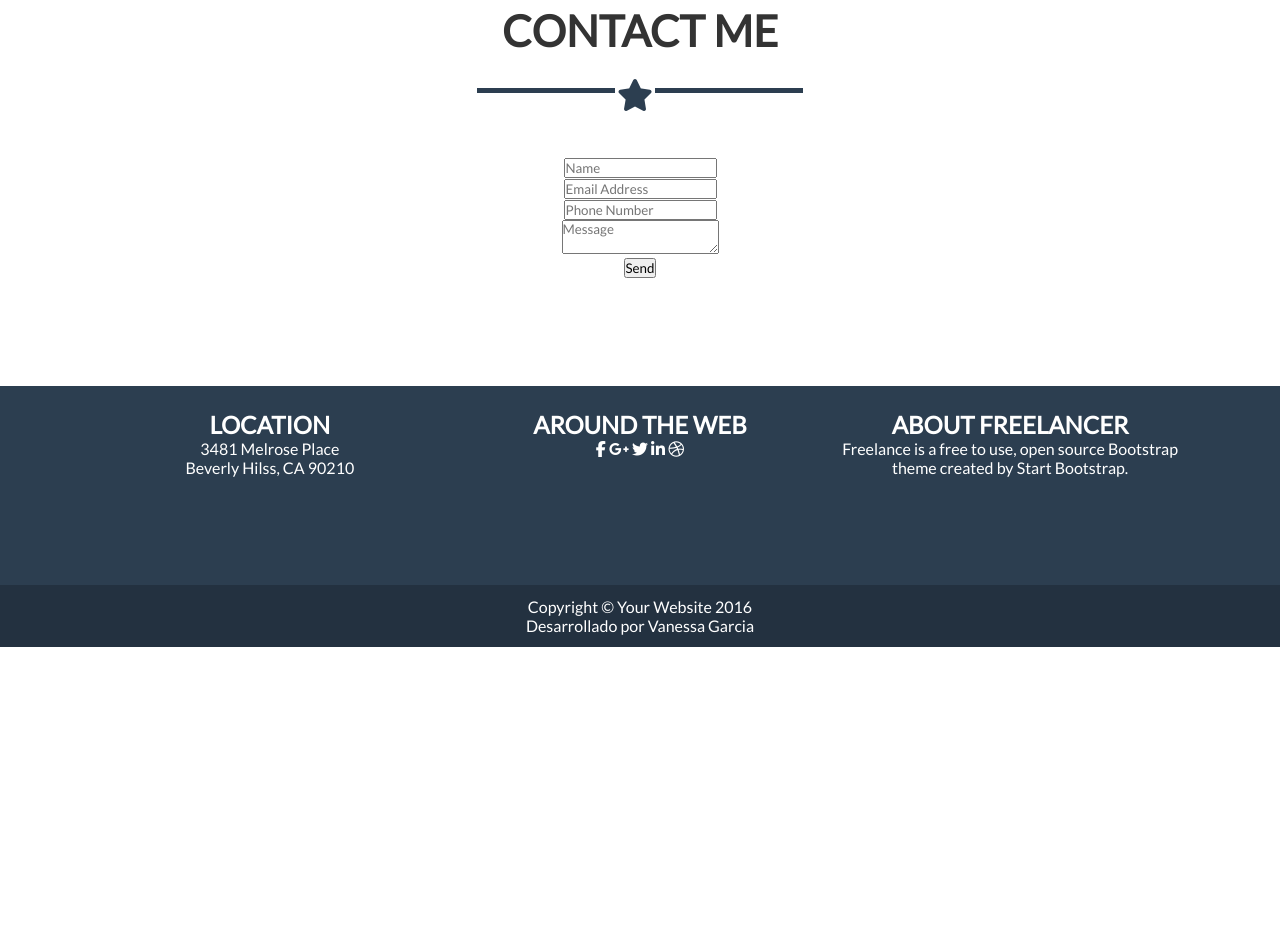
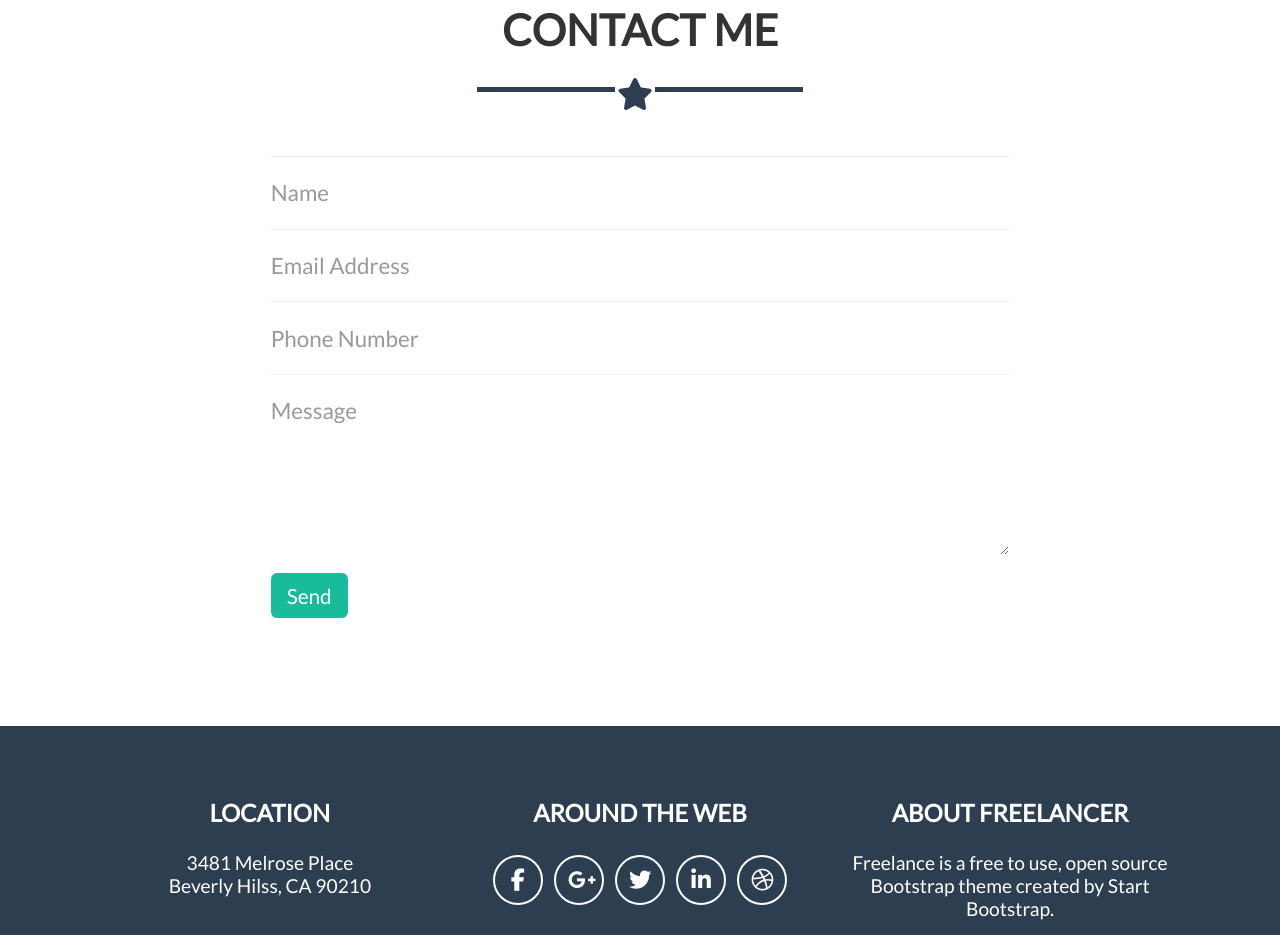
Before and after one commit to vanegarciay/freelancer-laboratoria, a plain HTML site: page index.html in a window 1280 px wide. Shown: the part 2262-3197 px from the top of the page. Before the commit the page ends 2909 px from the top, so only its background shows below. Drawn offline with Linux system fonts and the light colour scheme.

Commit message:
mejoras en css

```diff
--- a/css/main.css
+++ b/css/main.css
@@ -227,12 +227,7 @@ div#enlaces_menu a:hover {
   min-width: 290px;
 }
 
-#boton_descargas button {
-    color: #fff;
-    font-size: 20px;
-    border: 2px solid #fff;
-    background: 0 0;
-    /*transition: all .3s ease-in-out;*/
+#boton_descargas button, .button-contacto {
     margin-top: 15px;
     padding: 10px 16px;
     font-size: 1.3em;
@@ -240,11 +235,78 @@ div#enlaces_menu a:hover {
     text-align: center;
     vertical-align: middle;
     cursor: pointer;
+    transition: 0.8s;
+}
+
+#boton_descargas button {
+    color: #fff;
+    font-size: 20px;
+    border: 2px solid #fff;
+    background-color: rgba(0,0,0,0);
 }
 
 #boton_descargas button:hover {
     background-color: whitesmoke;
     color: #18bc9c;
+    transition: 0.8s;
+}
+
+.button-contacto {
+    color: #fff;
+    background-color: #18BC9C;
+    border-color: #18BC9C;
+    border-radius: 6px;
+    border: 0;
+}
+
+.button-contacto:hover {
+    background-color: #128F76;
+}
+
+#contact form div {
+    text-align: left;
+    width: 68%;
+    margin: 0 auto;
+}
+
+input, textarea {
+    padding-right: 0;
+    padding-left: 0;
+    padding-top: 1em;
+    padding-bottom: 1em;
+    font-size: 1.4em;
+    border: 0;
+    border-top: 1px solid #eee;
+    width: 68%;
+}
+
+input::placeholder, textarea::placeholder{
+    color: #999;
+}
+
+#section-social h1 {
+    padding-top: 2em;
+    padding-bottom: 1em;
+}
+
+#section-social p, #section-social i {
+    font-size: 1.2em;
+}
+
+#section-social i {
+    border: 2px solid #fff;
+    border-radius: 50%;
+    padding: 12px;
+    margin: 4px;
+    width: 50px;
+    height: 50px;
+    font-size: 1.4em;
+    transition: 0.8s;
+}
+
+#section-social i:hover {
+    background-color: whitesmoke;
+    color: #128f76;
     transition: 0.8s;
 }
 
--- a/index.html
+++ b/index.html
@@ -89,12 +89,12 @@
                     <h1>CONTACT ME</h1>
                     <div class="linea-estrella-negra"></div>
                 </div>
-                <form >
+                <form>
                     <input type="text" placeholder="Name" title="Please enter your name" required><br>
                     <input type="email" name="email" placeholder="Email Address" title="Please enter your Email address" required><br>
                     <input type="tel" name="tel" placeholder="Phone Number" title="Please enter your phone number" required><br>
-                    <textarea rows="" cols="" placeholder="Message" required></textarea><br>
-                    <button type="button" class="btn button-contacto">Send</button>
+                    <textarea rows="5" cols="" placeholder="Message" required></textarea><br>
+                    <div><button type="button" class="button-contacto">Send</button></div>
                 </form>
             </div>
         </section>
```
